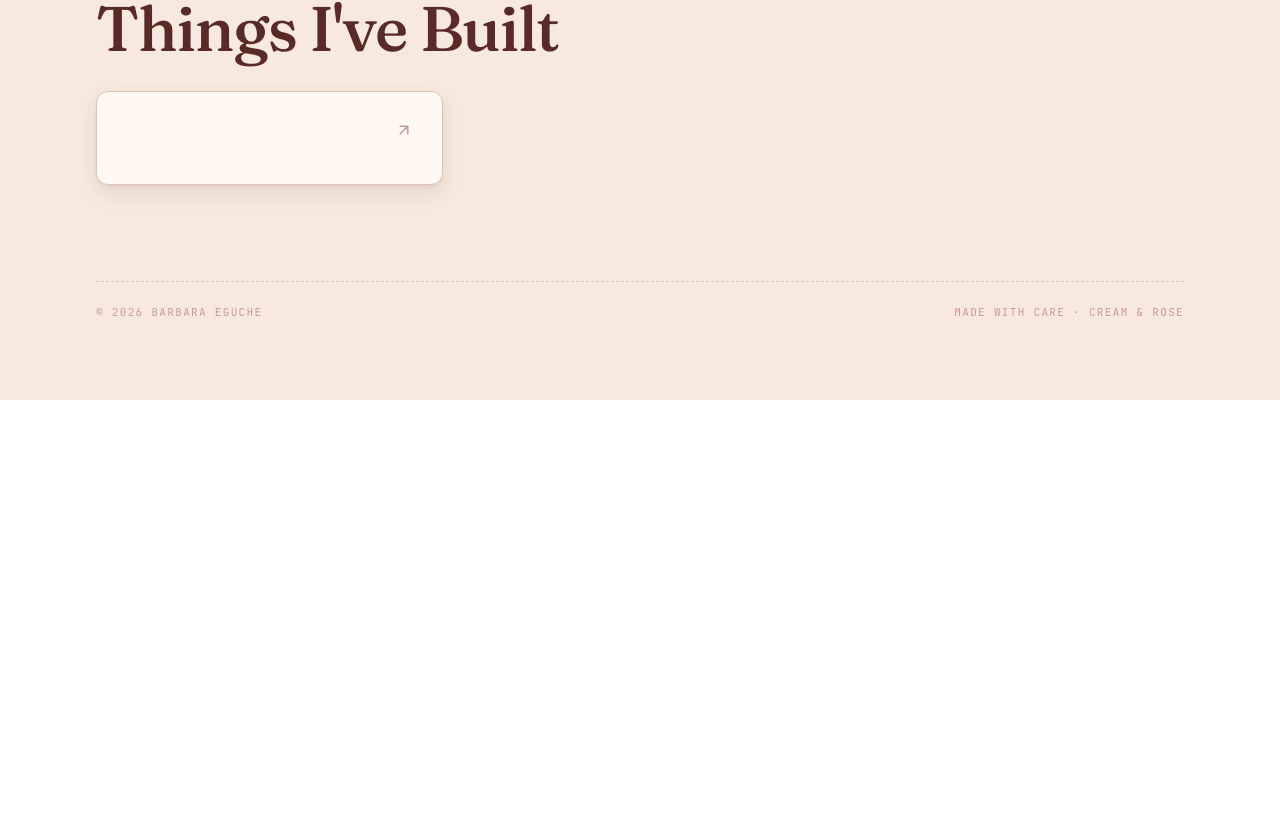
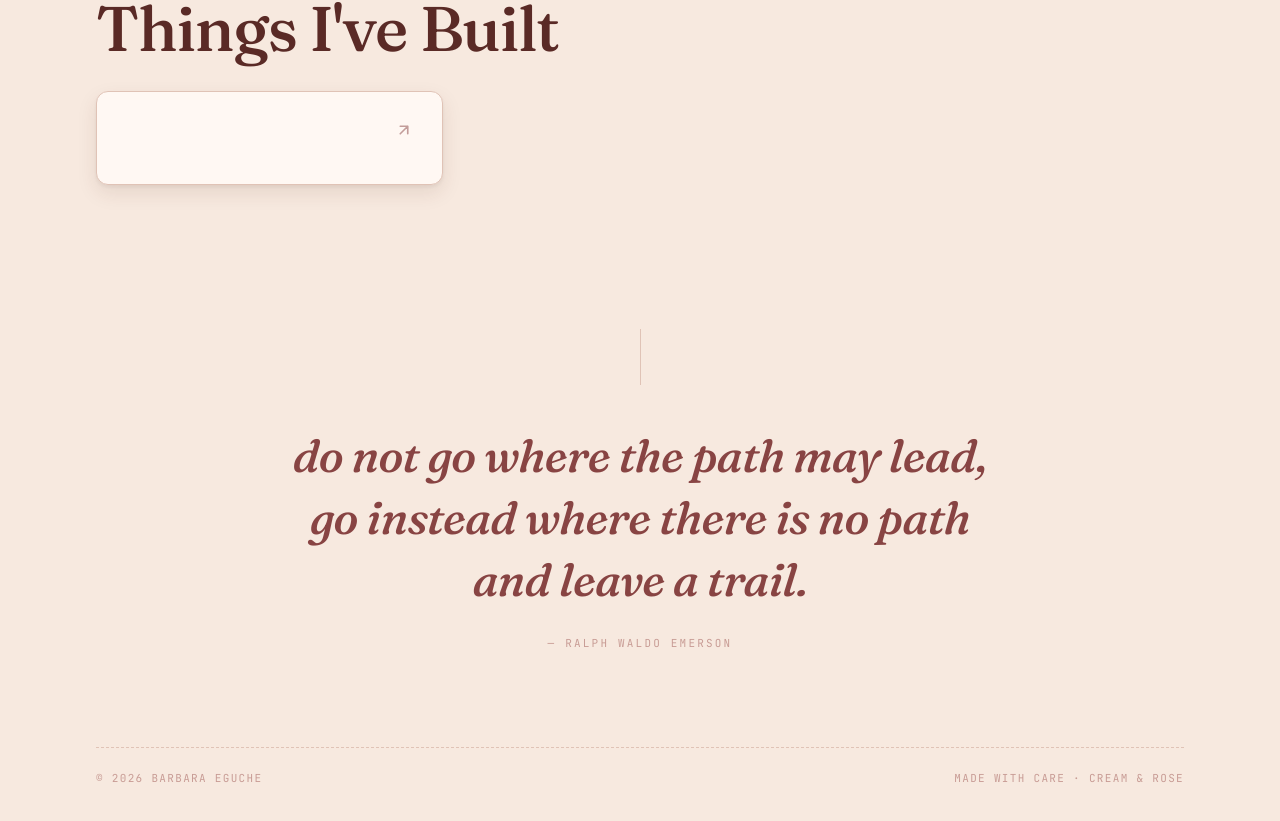
Before and after one commit to barbaraeguche/portfolio, a React (Vite) app: page / in a window 1280 px wide. Shown: the part 1543-2364 px from the top of the page. Before the commit the page ends 1943 px from the top, so only its background shows below. Built offline with nearby package versions, Linux system fonts and the light colour scheme; a web font is replaced by a local one.

Commit message:
feat: add closing quote

```diff
--- /dev/null
+++ b/src/components/closing.tsx
@@ -0,0 +1,15 @@
+export default function Closing() {
+  return (
+    <div className="mt-36 flex flex-col items-center text-center">
+      <div className="w-px h-14 bg-rose-paper-line mb-10"/>
+
+      <blockquote className="font-display-alt italic font-medium text-[clamp(22px,3.8vw,46px)] leading-[1.35] tracking-[-0.015em] text-rose-ink-soft max-w-[24ch]">
+        do not go where the path may lead, go instead where there is no path and leave a trail.
+      </blockquote>
+
+      <p className="mt-6 font-mono text-[11px] tracking-[0.2em] uppercase text-rose-ink-faint">
+        — Ralph Waldo Emerson
+      </p>
+    </div>
+  );
+}
--- a/src/components/layout.tsx
+++ b/src/components/layout.tsx
@@ -1,3 +1,4 @@
+import Closing from "@/components/closing";
 import Footer from "@/components/footer";
 import Header from "@/components/header";
 import { type ReactNode } from "react";
@@ -21,8 +22,9 @@ export default function Layout({ children }: { children: ReactNode }) {
       </div>
 
       {/* page content */}
-      <div className="relative z-2 max-w-300 mx-auto px-6 md:px-14 pt-[76px] pb-20">
+      <div className="relative z-2 max-w-300 mx-auto px-6 md:px-14 pt-19 pb-20">
         {children}
+        <Closing/>
         <Footer/>
       </div>
     </div>
```
